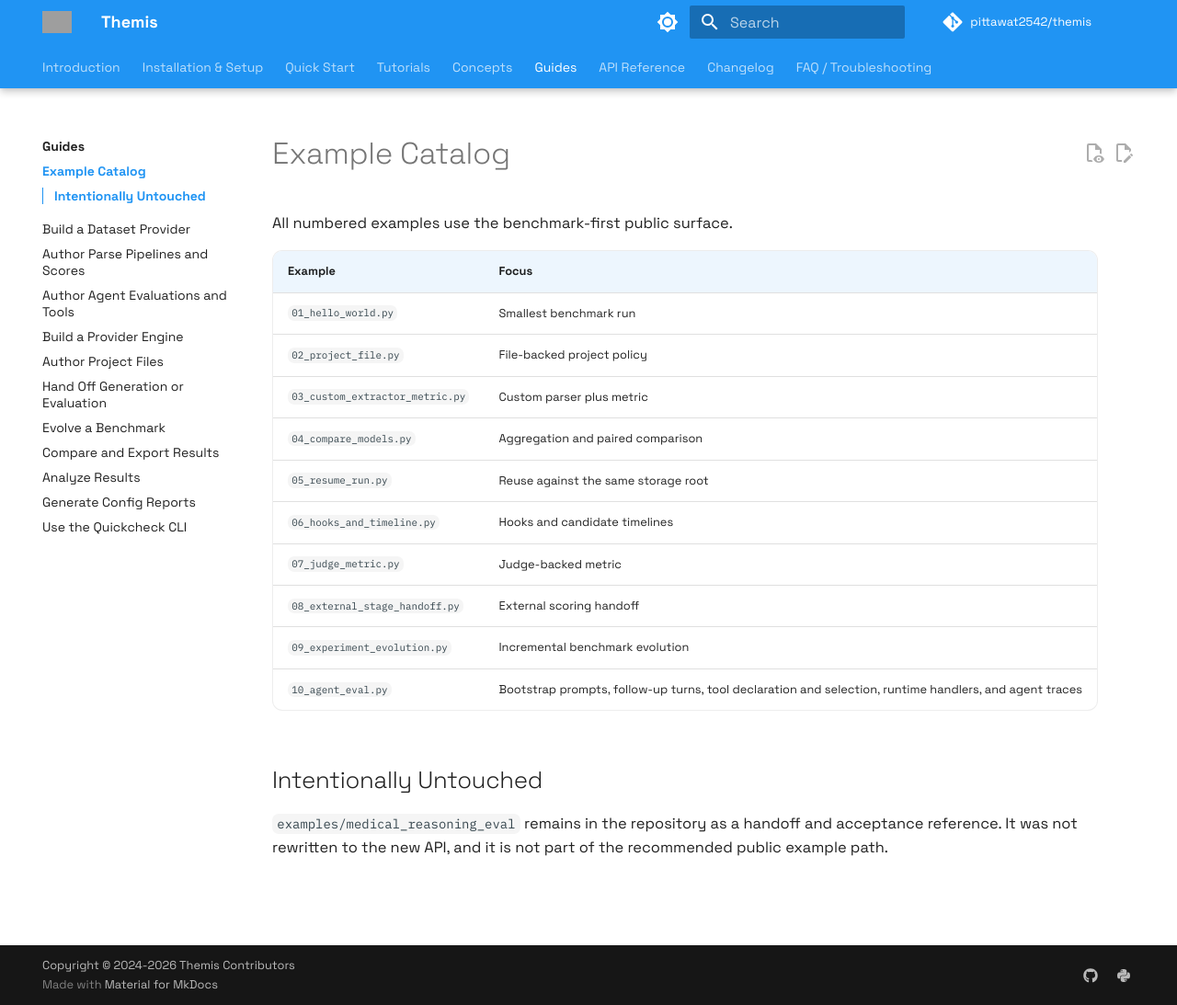
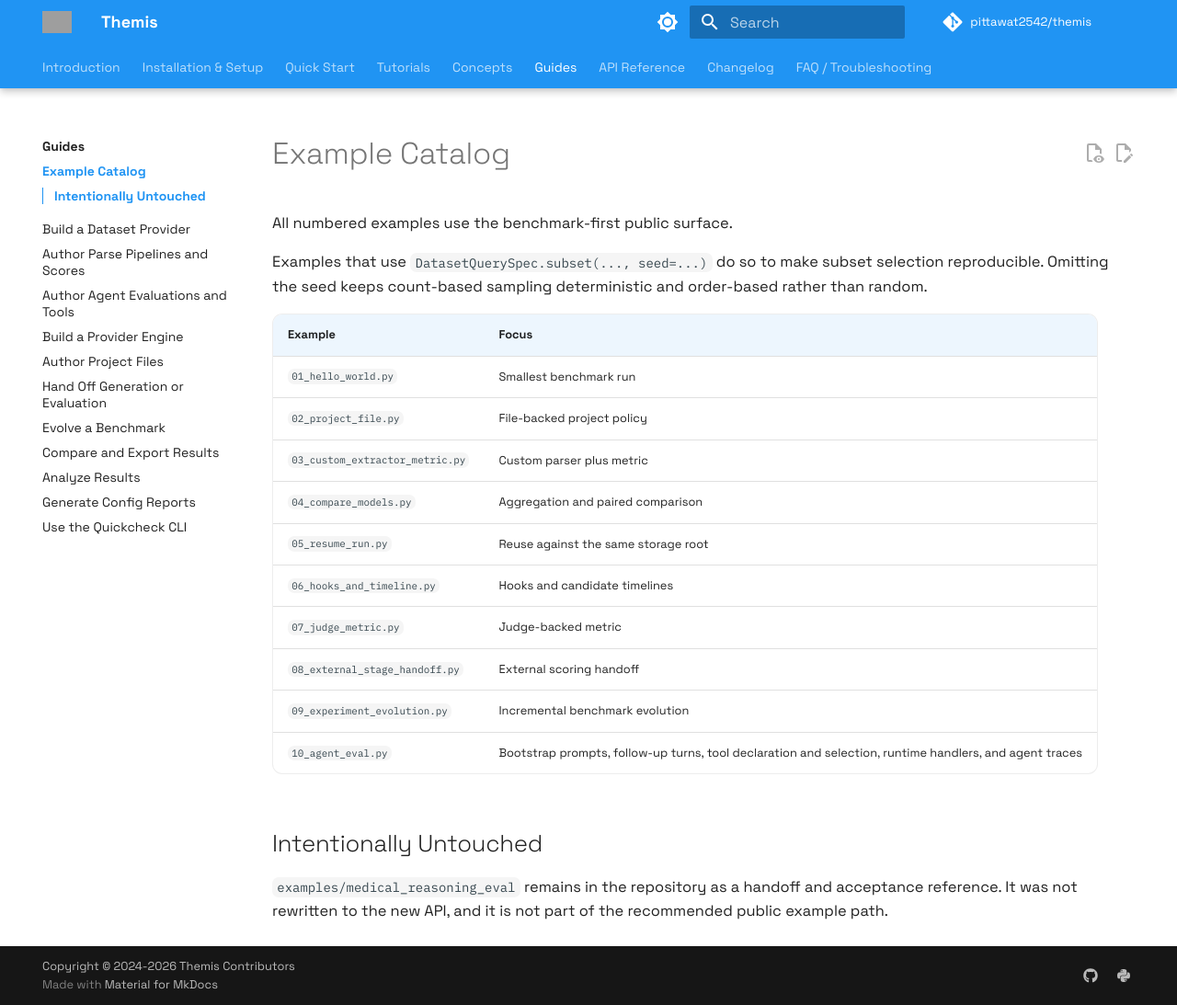
Before and after one commit to Pittawat2542/themis, an MkDocs documentation site: the page built from docs/guides/examples.md, in a window 1280 px wide and 1093 px high. Shown: the whole window at 92% size. Built offline with MkDocs 1.6.1 and Material for MkDocs 9.7.7, drawn with Linux system fonts in a browser that asks for light colours; comment, search, counter and statistics services are not loaded; the version menu is left out; grey boxes are pictures that could not be loaded.

Commit message:
docs: clarify deterministic subset sampling examples

```diff
--- a/docs/guides/examples.md
+++ b/docs/guides/examples.md
@@ -1,6 +1,10 @@
 # Example Catalog
 
 All numbered examples use the benchmark-first public surface.
+
+Examples that use `DatasetQuerySpec.subset(..., seed=...)` do so to make subset
+selection reproducible. Omitting the seed keeps count-based sampling
+deterministic and order-based rather than random.
 
 | Example | Focus |
 | --- | --- |
```
Also changed, not shown: .agents/skills/themis-eval/SKILL.md (+6 -0 lines), .agents/skills/themis-eval/references/getting-started.md (+4 -0 lines), examples/README.md (+4 -0 lines), 1 other file.
